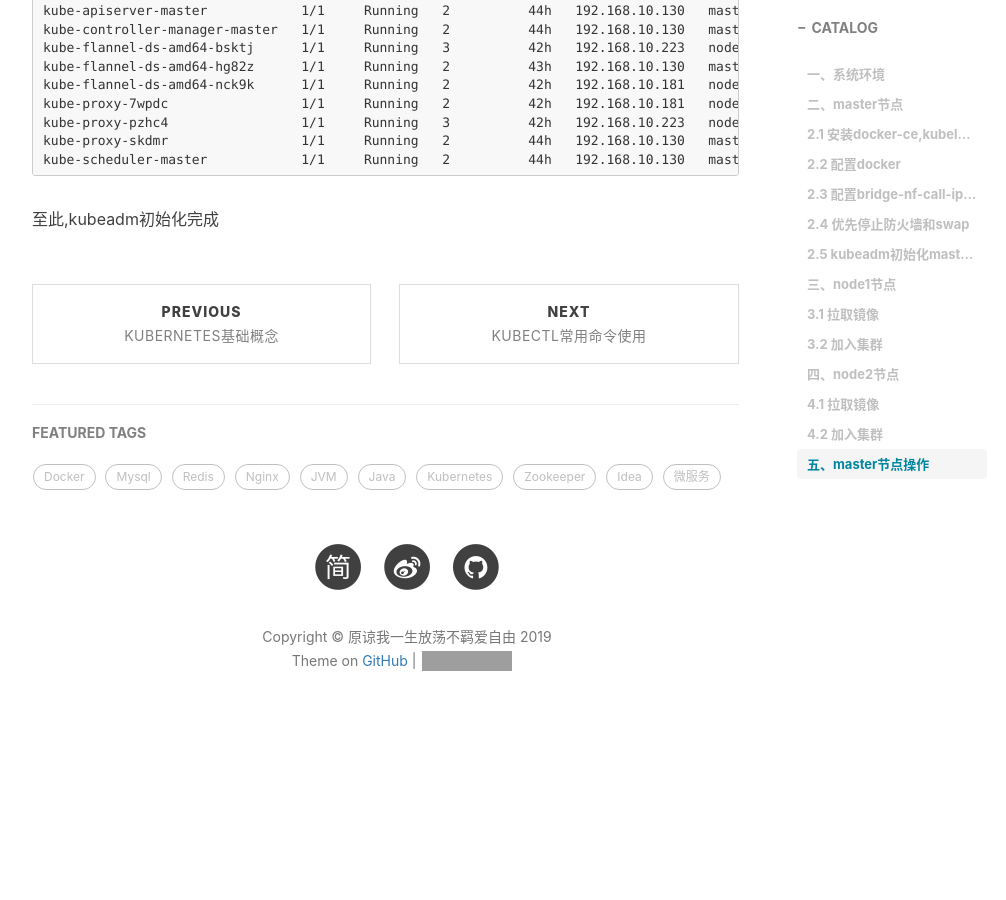
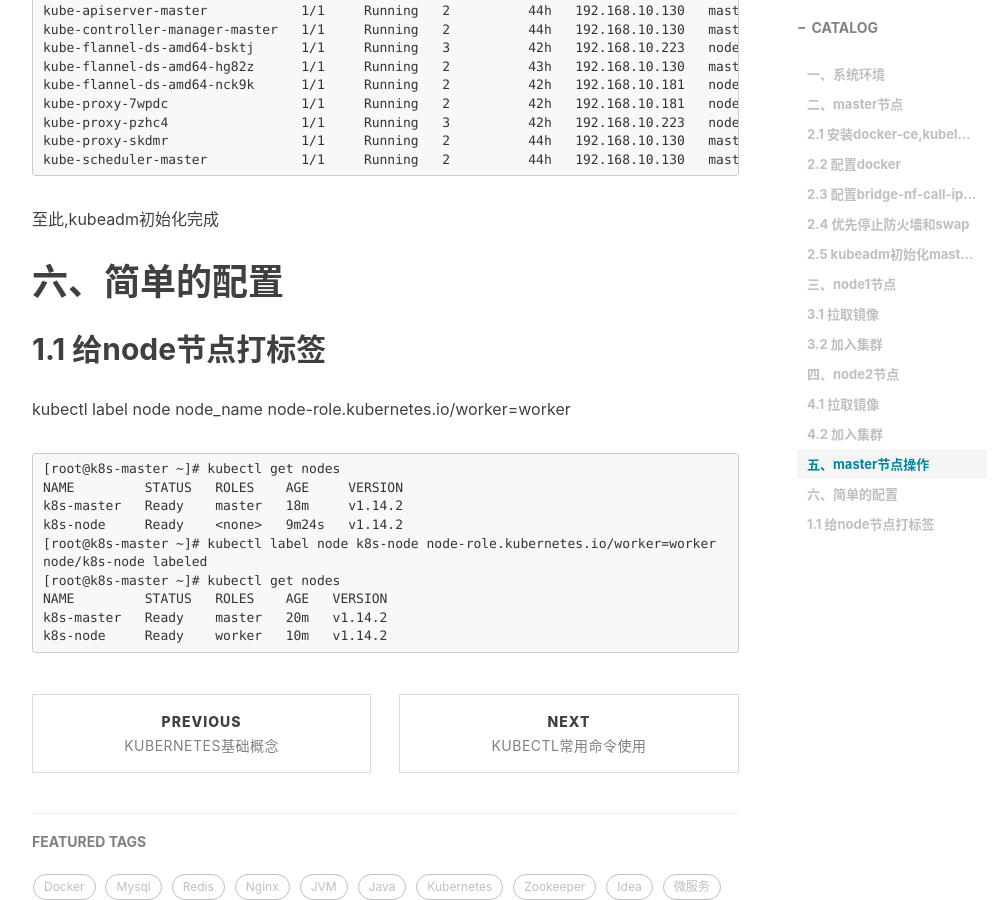
Before and after one commit to cyfkobe/github-cyf.github.io, a Jekyll site: the page built from _posts/2019-06-02-kubeadm初始化k8s集群.md, in a window 1280 px wide and 900 px high, scrolled down 6172 px. Shown: the whole window, without its empty margins (233-1239 px from the left). Built offline with Jekyll 4.4.1, drawn with Linux system fonts in a browser that asks for light colours; nearby versions of some CDN libraries; comment, search, counter and statistics services are not loaded; before the commit the page ends 6937 px from its top, so only the background shows below that; grey boxes are pictures that could not be loaded.

````diff
--- a/_posts/2019-06-02-kubeadm初始化k8s集群.md
+++ b/_posts/2019-06-02-kubeadm初始化k8s集群.md
@@ -263,3 +263,18 @@ kube-proxy-skdmr                 1/1     Running   2          44h   192.168.10.1
 kube-scheduler-master            1/1     Running   2          44h   192.168.10.130   master   <none>           <none>
 ```
 至此,kubeadm初始化完成
+# 六、简单的配置
+## 1.1 给node节点打标签
+kubectl label node node_name node-role.kubernetes.io/worker=worker
+```
+[root@k8s-master ~]# kubectl get nodes
+NAME         STATUS   ROLES    AGE     VERSION
+k8s-master   Ready    master   18m     v1.14.2
+k8s-node     Ready    <none>   9m24s   v1.14.2
+[root@k8s-master ~]# kubectl label node k8s-node node-role.kubernetes.io/worker=worker
+node/k8s-node labeled
+[root@k8s-master ~]# kubectl get nodes
+NAME         STATUS   ROLES    AGE   VERSION
+k8s-master   Ready    master   20m   v1.14.2
+k8s-node     Ready    worker   10m   v1.14.2
+```
````
